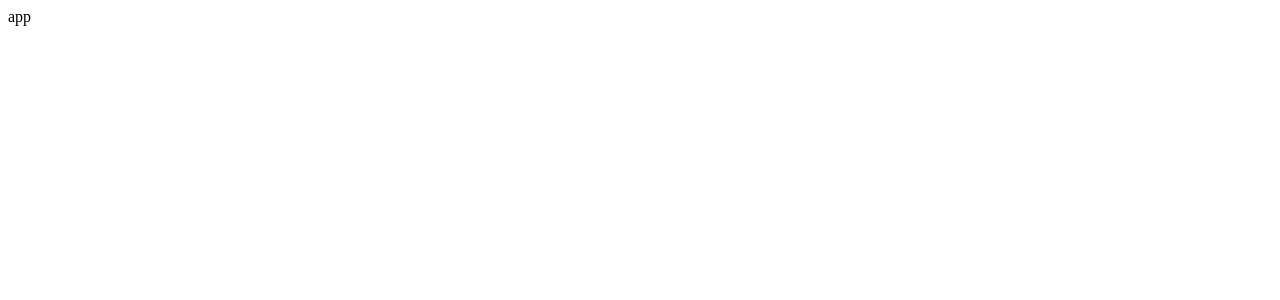
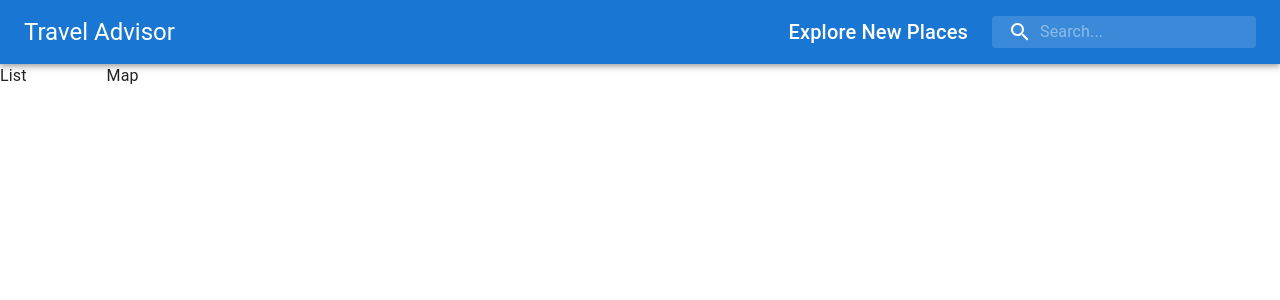
Before and after one commit to sweekar2999/Travel_Advisor, a React (Create React App) app: page / in a window 1280 px wide. Shown: the top 300 px of the page. Built offline with nearby package versions, Linux system fonts and the light colour scheme.

Commit message:
Updated App.js

```diff
--- a/src/App.js
+++ b/src/App.js
@@ -1,8 +1,24 @@
 import React from 'react'
+import Header from './components/Header/Header'
+import Map from './components/Map/Map'
+import List from './components/List/List'
+import { CssBaseline, Grid2 as Grid } from '@mui/material'
 
 function App() {
   return (
-    <div>app</div>
+    <>
+    <CssBaseline/>
+    <Header/>
+    <Grid container spacing={10} style={{width:'100%'}}>
+      <Grid item xs={12} md={4}>
+        <List/>
+      </Grid>
+      <Grid item xs={12} md={8}>
+        <Map/>
+      </Grid>
+    </Grid>
+    </>
+
   )
 }
 
```
